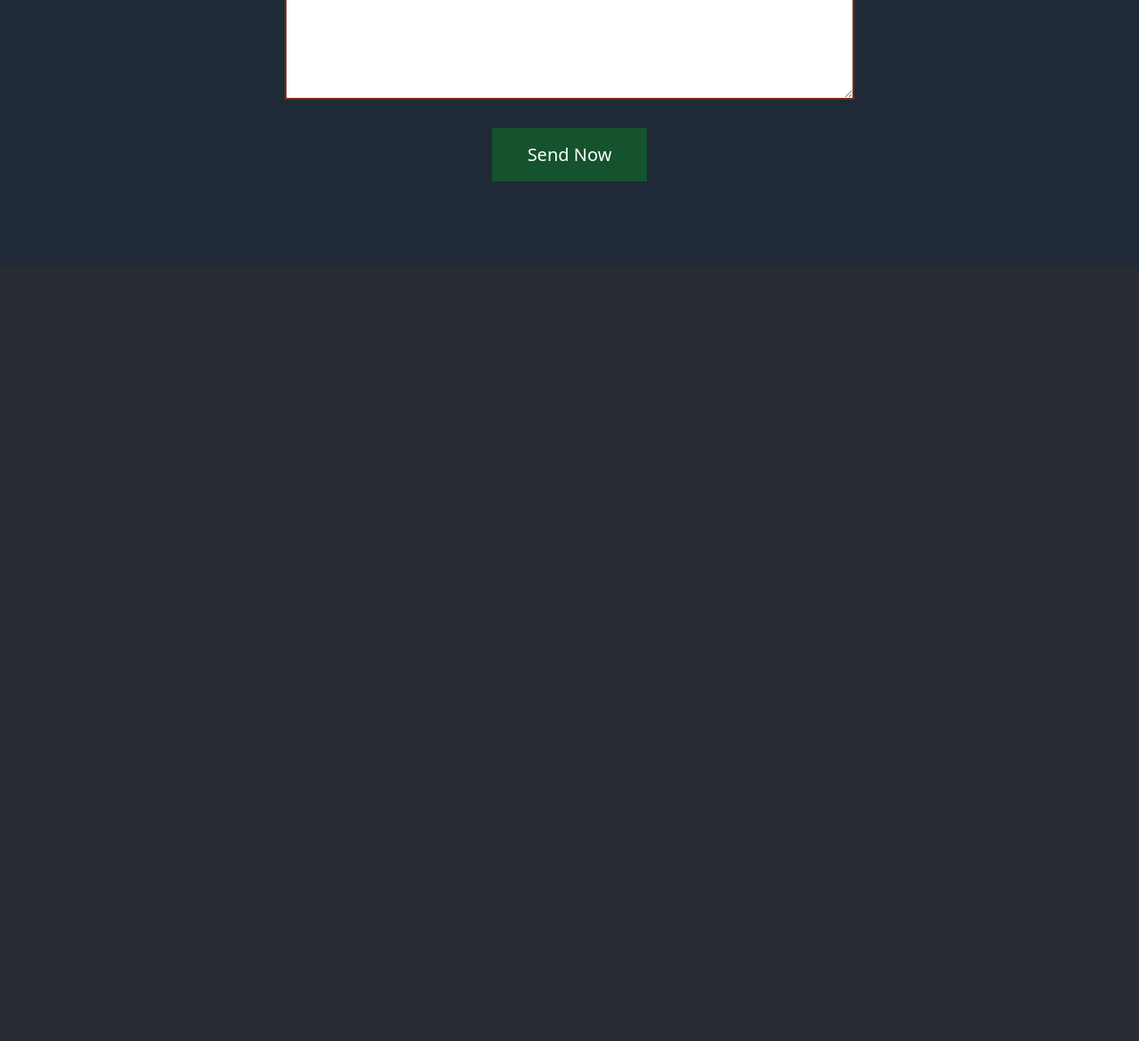
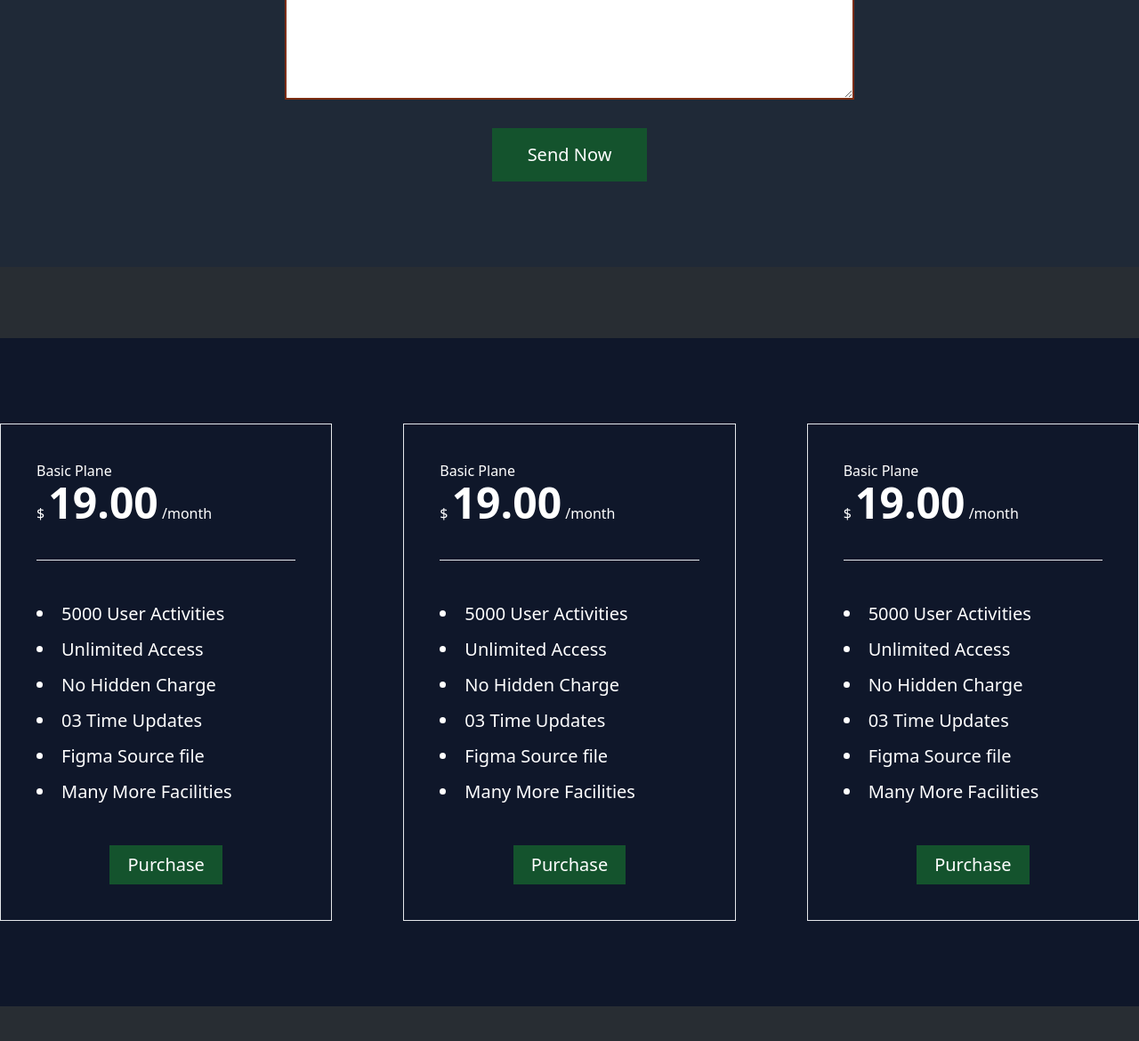
Before and after one commit to sohel159/Learn_tailwind, a website built with Vite: page index.html in a window 1280 px wide. Shown: the part 3236-4406 px from the top of the page at 89% size. Before the commit the page ends 3536 px from the top, so only its background shows below. Built offline with nearby package versions, Linux system fonts and the light colour scheme.

Commit message:
five commit

```diff
--- a/index.html
+++ b/index.html
@@ -155,6 +155,65 @@
             </form>
           </div>
       </section>
+
+       <section class="bg-slate-900 my-16 sm:my-20 py-12 sm:py-24">
+
+               <div class="text-white grid md:grid-cols-2
+               lg:grid-cols-3 gap-10 justify-center items-center sm:gap-16 md:gap-20">
+
+                   <div class="border p-10">
+                      <h3>Basic Plane </h3>
+                      <h2>$ <span class="text-xl sm:text-2xl
+                        md:text-5xl font-bold">19.00</span> /month</h2>
+                      <hr class="my-10">
+                      <ul class="list-disc leading-10 text-xl list-inside">
+                        <li>5000 User Activities</li>
+                        <li>Unlimited Access</li>
+                        <li>No Hidden Charge</li>
+                        <li>03 Time Updates</li>
+                        <li>Figma Source file</li>
+                        <li>Many More Facilities</li>
+                      </ul>
+                      <button class="bg-green-900 mt-10 block mx-auto py-2
+                      px-5 text-xl hover:bg-green-500 transition">Purchase</button>
+                   </div>
+                   <div class="border p-10">
+                      <h3>Basic Plane </h3>
+                      <h2>$ <span class="text-xl sm:text-2xl
+                        md:text-5xl font-bold">19.00</span> /month</h2>
+                      <hr class="my-10">
+                      <ul class="list-disc leading-10 text-xl list-inside">
+                        <li>5000 User Activities</li>
+                        <li>Unlimited Access</li>
+                        <li>No Hidden Charge</li>
+                        <li>03 Time Updates</li>
+                        <li>Figma Source file</li>
+                        <li>Many More Facilities</li>
+                      </ul>
+                      <button class="bg-green-900 mt-10 block mx-auto py-2
+                      px-5 text-xl hover:bg-green-500 transition">Purchase</button>
+                   </div>
+                   <div class="border p-10">
+                      <h3>Basic Plane </h3>
+                      <h2>$ <span class="text-xl sm:text-2xl
+                        md:text-5xl font-bold">19.00</span> /month</h2>
+                      <hr class="my-10">
+                      <ul class="list-disc leading-10 text-xl list-inside">
+                        <li>5000 User Activities</li>
+                        <li>Unlimited Access</li>
+                        <li>No Hidden Charge</li>
+                        <li>03 Time Updates</li>
+                        <li>Figma Source file</li>
+                        <li>Many More Facilities</li>
+                      </ul>
+                      <button class="bg-green-900 mt-10 block mx-auto py-2
+                      px-5 text-xl hover:bg-green-500 transition">Purchase</button>
+                   </div>
+
+               </div>
+
+       </section>
+
  </main>
 
 
```
